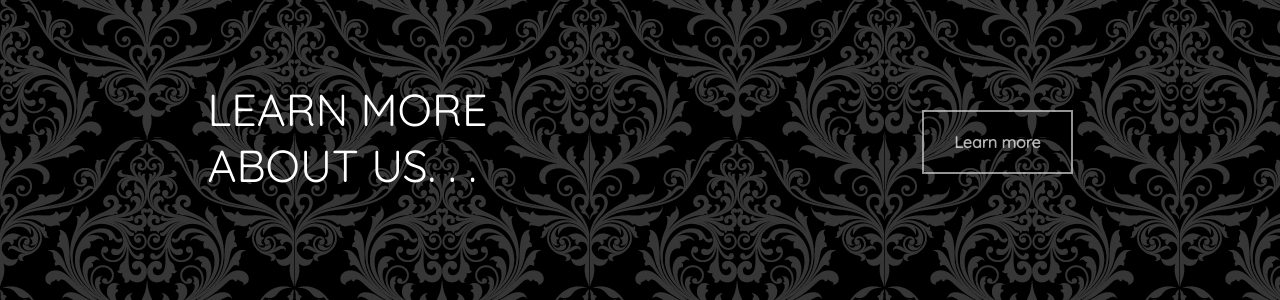
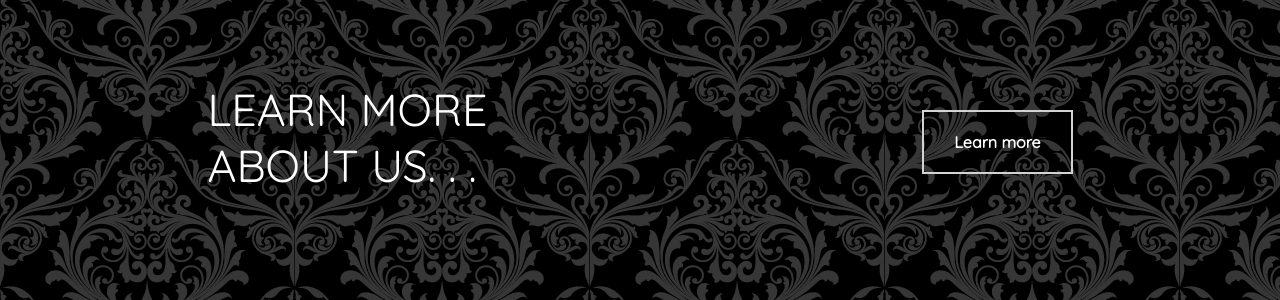
Before and after one commit to emaPy/deawebsitegit, a Jekyll site: the page built from index.html, in a window 1280 px wide and 1400 px high, scrolled down 801 px. Shown: the part 257-557 px from the top of the window. Built offline with Jekyll 4.4.1, drawn with Linux system fonts in a browser that asks for light colours; Markdown is read by kramdown in place of the engine named in the settings.

Commit message:
Minor fixes

```diff
--- a/assets/css/1-modules-sass/homepage.sass
+++ b/assets/css/1-modules-sass/homepage.sass
@@ -60,12 +60,15 @@
   font-size: 1em
   font-weight: bold
   padding: 20px 30px 20px 30px
-  opacity: 0.7
+
 
 .discover-btn:hover
   background-color: #d3d3d3
   color: black
   border-color: black
+
+.discover-btn:focus
+  outline: 0
 
 //3 e 4 div in split mode
 
--- a/assets/css/main.css
+++ b/assets/css/main.css
@@ -130,13 +130,15 @@
   border: 2px solid #d3d3d3;
   font-size: 1em;
   font-weight: bold;
-  padding: 20px 30px 20px 30px;
-  opacity: 0.7; }
+  padding: 20px 30px 20px 30px; }
 
 .discover-btn:hover {
   background-color: #d3d3d3;
   color: black;
   border-color: black; }
+
+.discover-btn:focus {
+  outline: 0; }
 
 .line1 {
   background-color: black;
```
